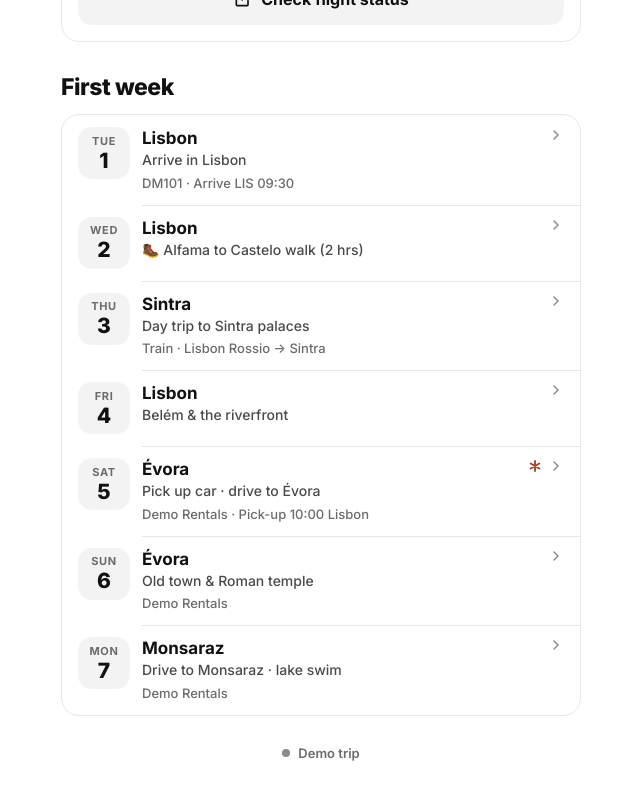
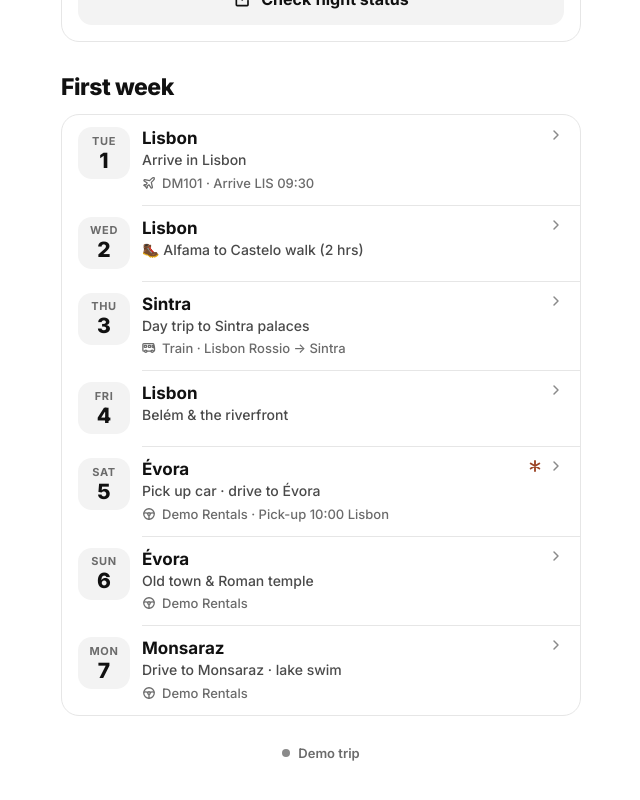
Before and after one commit to cindychenc/trips, a plain HTML site: page index.html in a window 1280 px wide. Shown: the part 913-1713 px from the top of the page, without its empty margins (319-959 px from the left). Drawn offline with Linux system fonts and the light colour scheme.

Commit message:
Day rows: kit icons in front of flight, car and transfer lines (v74)
Co-Authored-By: Claude Opus 5.5 <noreply@anthropic.com>
Claude-Session: https://claude.ai/code/session_015AcN8cTgfa5NJebmkYpyRB

```diff
--- a/index.html
+++ b/index.html
@@ -453,6 +453,8 @@
   .typ{display:inline-flex;align-items:center;height:22px;padding:0 8px;border-radius:11px;background:var(--fill);font-weight:700;font-size:12px;color:var(--text2);margin-left:6px;vertical-align:1px}
   .typ.first{margin-left:0}
   .row.date>span>.s{display:-webkit-box;-webkit-line-clamp:3;-webkit-box-orient:vertical;overflow:hidden;overflow-wrap:anywhere} /* long plans: 3 lines then … */
+  .row .x .tl{display:flex;gap:6px;align-items:flex-start}
+  .row .x .tlic{width:14px;height:14px;flex:none;margin-top:2px;fill:none;stroke:currentColor;stroke-width:2.2;stroke-linecap:round;stroke-linejoin:round}
   .row .x.clamp{display:-webkit-box;-webkit-line-clamp:2;-webkit-box-orient:vertical;overflow:hidden}
   .donecount{display:flex;align-items:center;gap:8px;margin-top:12px;font-weight:600;font-size:14px;color:var(--text3)}
   .donecount .ic{width:16px;height:16px;color:#2E6B47;stroke-width:2.6}
@@ -719,6 +721,19 @@
   function isToBookLine(l){return /^\s*✱/.test(l);}
   function cleanToBook(l){return l.replace(/^\s*✱\s*/,'').replace(/^to book\s*[·:-]?\s*/i,'').trim();}
   function travelLines(d){return [d.flights,d.car,d.transfers].filter(Boolean).join('\n');}
+  // Travel lines for day rows, each with its kit icon (plane, steering wheel, bus); to-book lines keep the star.
+  function travelNode(d){
+    var out=h('span','x'), n=0;
+    [['flights','plane'],['car','car'],['transfers','bus']].forEach(function(k){
+      String(d[k[0]]||'').split('\n').forEach(function(l){
+        l=l.replace(/^[✈🚗🚌⛴]\s*/u,''); if(!l.trim()) return;
+        var line=h('span','tl');
+        if(isToBookLine(l)) rich(line,l); else { line.appendChild(I(k[1],'tlic')); rich(line,l); }
+        out.appendChild(line); n++;
+      });
+    });
+    return n?out:null;
+  }
 
   // ---------- components ----------
   function iconbtn(n,label,cls,onclick){var b=h('button','iconbtn'+(cls?' '+cls:''),I(n)); b.type='button'; b.setAttribute('aria-label',label); b.title=label; if(onclick) b.onclick=onclick; return b;}
@@ -901,10 +916,10 @@
     return {nodes:out, parts:p};
   }
   function dayRow(x,isToday){
-    var dd=parseDay(x.date), extra=travelLines(x);
+    var dd=parseDay(x.date), extra=travelNode(x);
     var tb=['stay','flights','car','transfers'].some(function(k){return /✱/.test(String(x[k]||''));})||checkItems(state.data).some(function(c){return c.date===x.date;});
     return row(dtile(isToday?'Today':(dd?WD[dd.getDay()]:''),dd?dd.getDate():x.day,isToday),x.location||x.plan||'—',x.location?rich(h('span'),x.plan||''):'',
-      [tb?h('span','star',STAR()):null,CHEV()],extra?rich(h('span','x'),extra):null,'top date'+(isToday?' hi':''),function(){openDay(x);});
+      [tb?h('span','star',STAR()):null,CHEV()],extra,'top date'+(isToday?' hi':''),function(){openDay(x);});
   }
 
   // ---------- to-book items ----------
--- a/sw.js
+++ b/sw.js
@@ -1,5 +1,5 @@
 // Keeps the app itself on the device so it opens offline. Trip data is stored separately by the page.
-const CACHE = 'trip-app-v73';
+const CACHE = 'trip-app-v74';
 const PHOTOS = 'trip-photos-v1';
 const TILES = 'trip-tiles-v1';
 const MAX_TILES = 2500;
```
